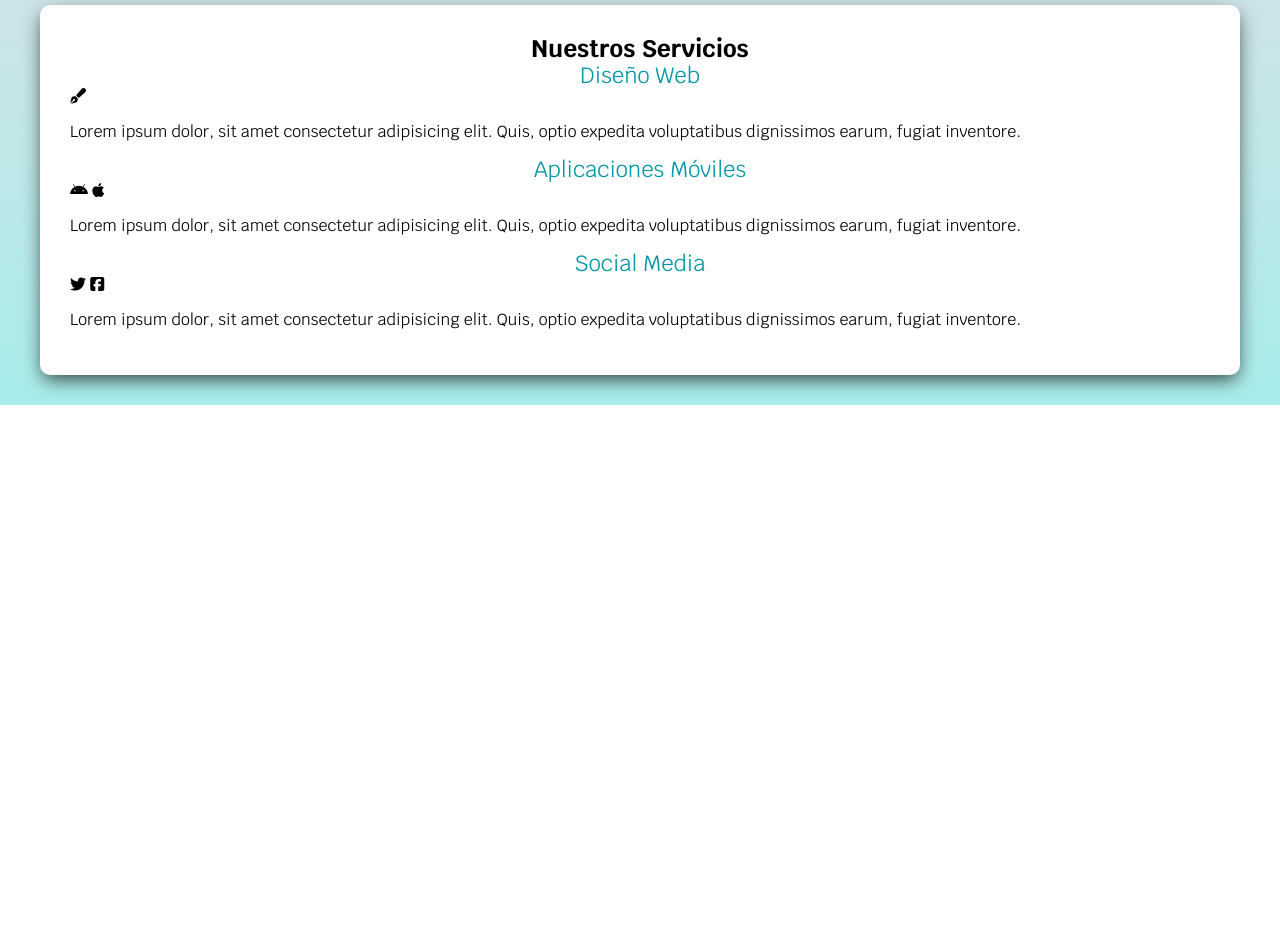
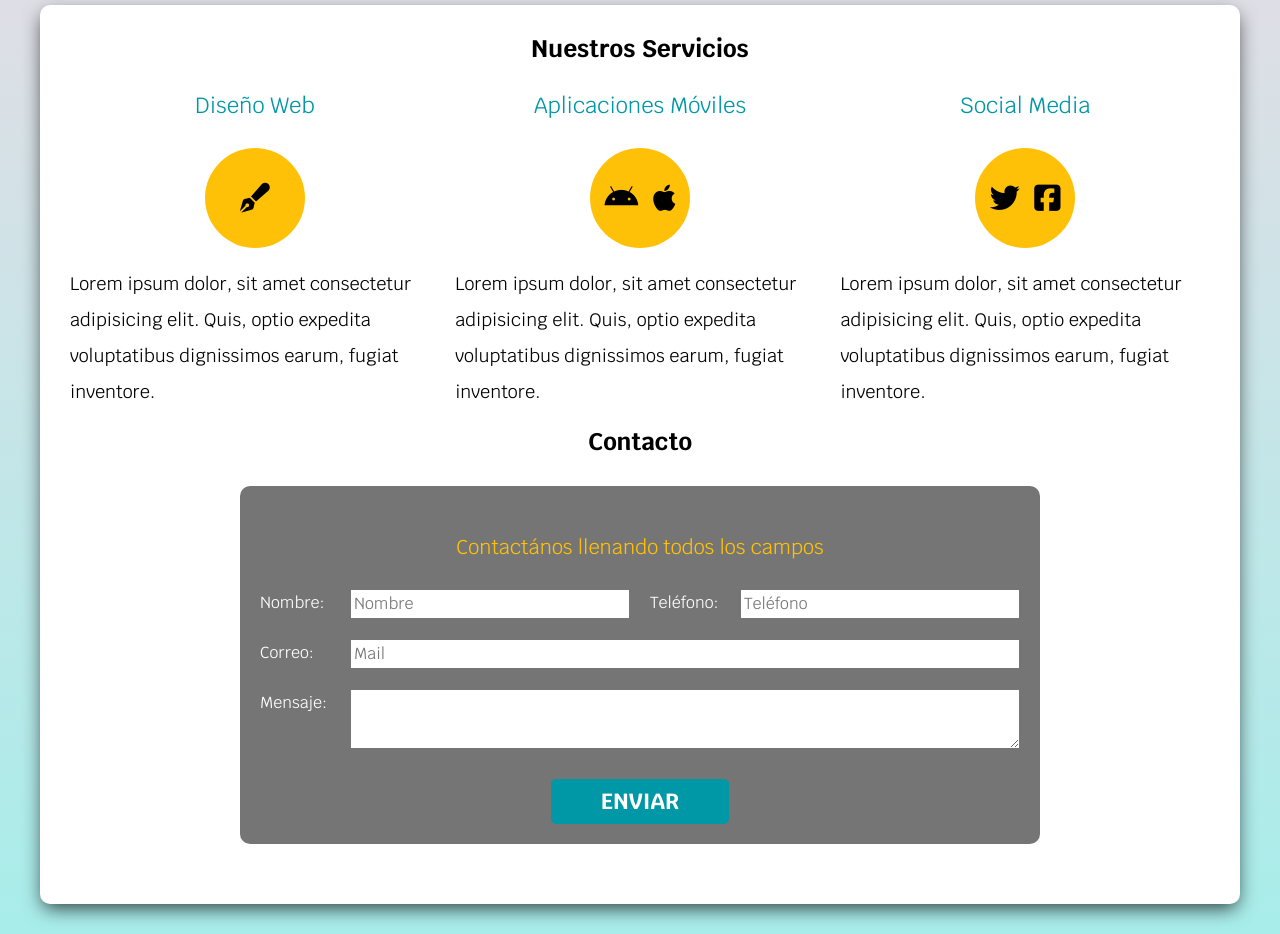
Before and after one commit to calapsu/freelance, a plain HTML site: page index.html in a window 1280 px wide. Shown: the part 540-1474 px from the top of the page. Before the commit the page ends 945 px from the top, so only its background shows below. Drawn offline with Linux system fonts and the light colour scheme.

Commit message:
final proyecto

```diff
--- a/css/style.css
+++ b/css/style.css
@@ -3,6 +3,7 @@
   --primario: #ffc107;
   --secundario: #0097a7;
   --oscuro: #212121;
+  --gris: #757575;
 
   --anchoPantalla: 1200px;
 }
@@ -38,6 +39,11 @@ h3 {
   color: var(--secundario);
   font-weight: 400;
   font-size: 2.2rem;
+}
+
+p {
+  font-size: 1.8rem;
+  line-height: 2;
 }
 
 .site-header {
@@ -115,13 +121,18 @@ h3 {
   font-weight: 700;
   font-size: 2.2rem;
   border-radius: 0.5rem;
+  border: none;
+}
+
+.button:hover {
+  cursor: pointer;
 }
 /* /principal */
 
 /* servicios */
 .container {
   max-width: var(--anchoPantalla);
-  margin: 0 auto;
+  margin: 3rem auto;
   background-color: #ffffff;
   padding: 3rem;
   border-radius: 1rem;
@@ -130,7 +141,97 @@ h3 {
   box-shadow: 0px 7px 19px -3px rgba(0, 0, 0, 0.75);
 }
 
-.services {
-  margin: 3rem auto;
+.container-services {
+  margin-top: 3rem;
 }
+
+@media (min-width: 768px) {
+  .container-services {
+    display: flex;
+    justify-content: space-between;
+  }
+  .service {
+    flex: 0 0 calc(33.3% - 1rem);
+  }
+}
+
+.service {
+  display: flex;
+  flex-direction: column;
+  align-items: center;
+}
+
+.icons {
+  width: 100px;
+  height: 100px;
+  border-radius: 50%;
+  background-color: var(--primario);
+  display: flex;
+  justify-content: space-evenly;
+  align-items: center;
+  margin-top: 3rem;
+}
+.icons {
+  font-size: 3rem;
+}
+
 /* /servicios */
+
+/* formulario */
+form {
+  background-color: var(--gris);
+  padding: 2rem;
+  border-radius: 1rem;
+  margin-top: 3rem;
+}
+form legend {
+  display: block;
+  text-align: center;
+  font-size: 2rem;
+  color: var(--primario);
+  margin: 3rem 0;
+}
+
+@media (min-width: 768px) {
+  form {
+    max-width: 800px;
+    margin: 3rem auto;
+  }
+  .container-fields {
+    display: flex;
+    justify-content: space-between;
+    flex-wrap: wrap;
+  }
+  .field {
+    flex: 0 0 calc(50% - 1rem);
+  }
+}
+
+.field {
+  display: flex;
+  margin-bottom: 2rem;
+}
+
+.field label {
+  flex: 0 0 90px;
+  padding-top: 0.5rem;
+  color: #ffffff;
+}
+
+.field input {
+  flex: 1;
+  height: 3rem;
+}
+.field textarea {
+  flex: 1;
+  height: 6rem;
+}
+.w-100 {
+  flex: 0 0 100%;
+}
+
+.send {
+  display: flex;
+  justify-content: center;
+}
+/* /formulario */
--- a/index.html
+++ b/index.html
@@ -40,7 +40,8 @@
     <!-- /hero -->
 
     <!-- servicios -->
-    <main class="services container">
+    <div class="container">
+      <main class="services">
         <h2>Nuestros Servicios</h2>
         <div class="container-services">
           <div class="service">
@@ -78,5 +79,36 @@
         </div>
       </main>
       <!-- /servicios -->
+      <!-- formulario -->
+      <section id="contact" class="contact">
+        <h2>Contacto</h2>
+        <form action="#">
+          <legend>Contactános llenando todos los campos</legend>
+          <div class="container-fields">
+            <div class="field">
+              <label>Nombre:</label>
+              <input type="text" name="nombre" placeholder="Nombre" />
+            </div>
+            <div class="field">
+              <label>Teléfono:</label>
+              <input type="tel" name="telefono" placeholder="Teléfono" />
+            </div>
+            <div class="field w-100">
+              <label>Correo:</label>
+              <input type="mail" name="Correo" placeholder="Mail" />
+            </div>
+            <div class="field w-100">
+              <label>Mensaje:</label>
+              <textarea></textarea>
+            </div>
+          </div>
+          <!--/contenedor de campos-->
+          <div class="send">
+            <input type="submit" class="button" value="Enviar" />
+          </div>
+        </form>
+      </section>
+    </div>
+    <!-- /formulario -->
   </body>
 </html>
```
Lines whose indentation alone changed are shown as unchanged.
